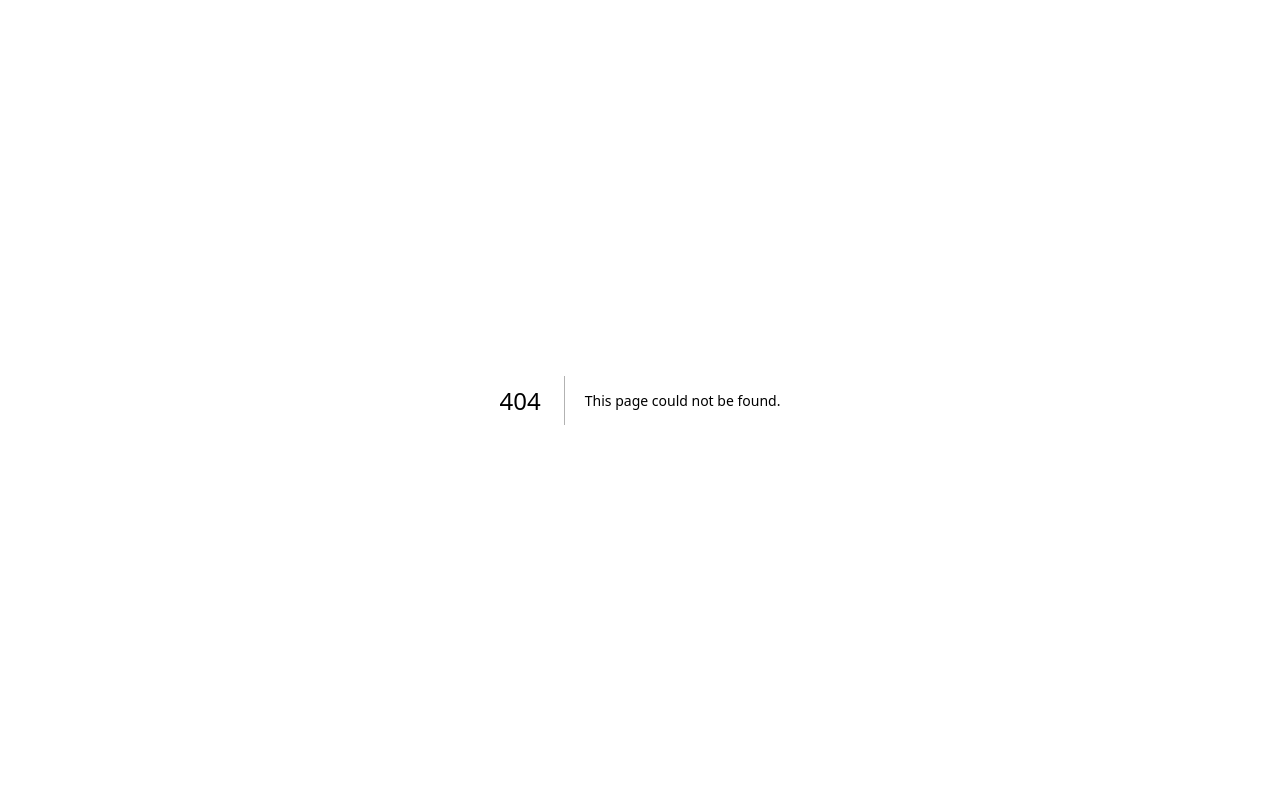
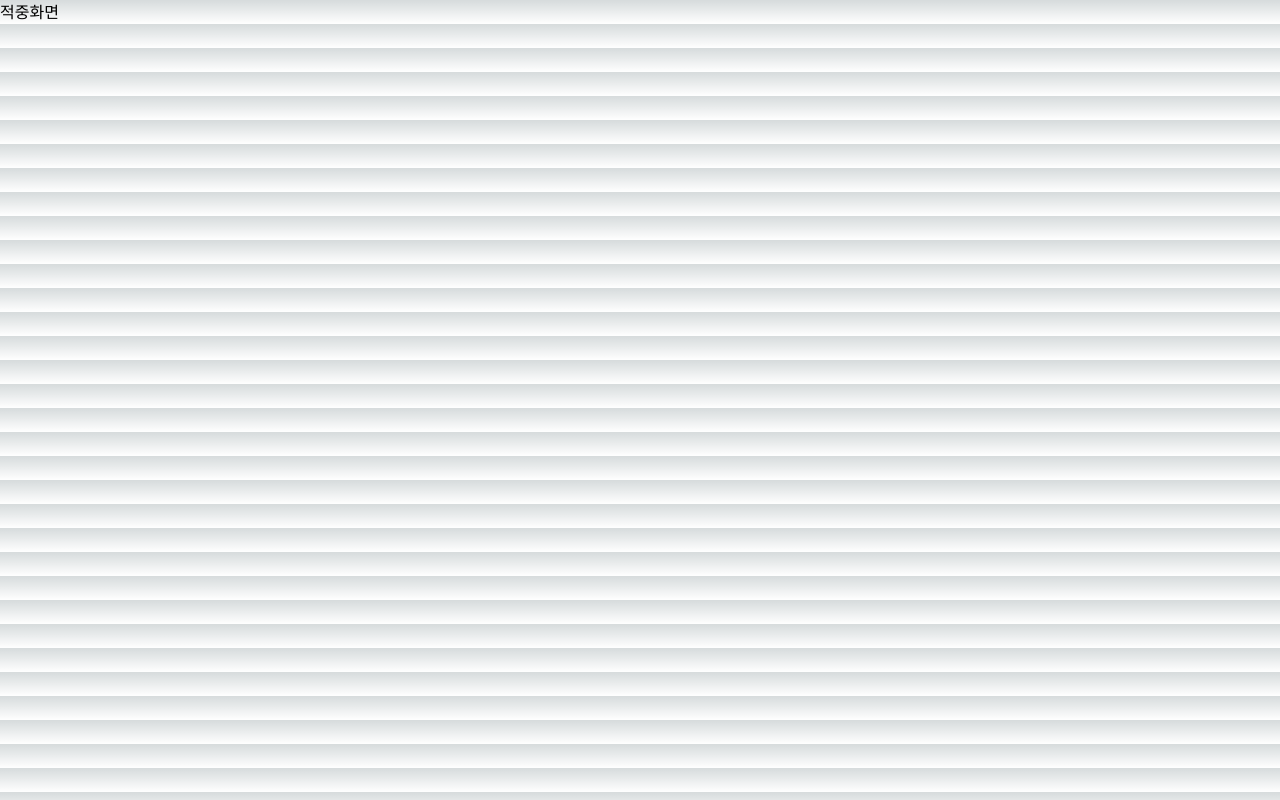
Before and after one commit to Song-Ahyeon/bar-test-app, a Next.js app: page /target in a window 1280 px wide. Before the commit this address had no page. Built offline with nearby package versions, Linux system fonts and the light colour scheme.

Commit message:
Create target page

```diff
--- /dev/null
+++ b/pages/target/index.tsx
@@ -0,0 +1,8 @@
+const TargetPage = () => {
+
+    return (<>
+    <p>적중화면</p>
+    </>)
+}
+
+export default TargetPage;
```
